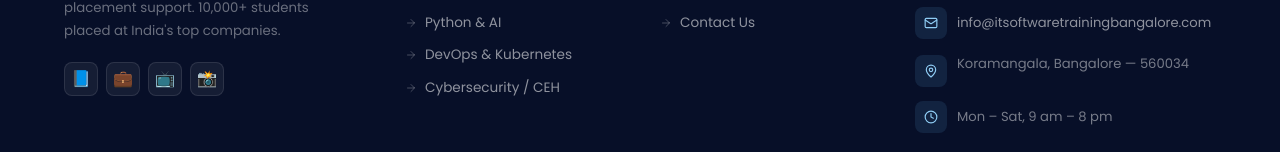
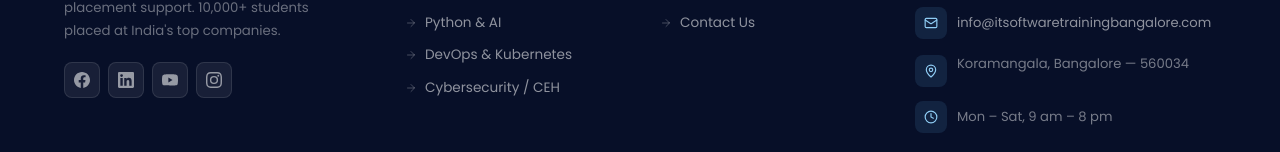
Before and after one commit to aidatatalents-ship-it/itsoftwaretraining, a Next.js app: page / in a window 1280 px wide. Shown: the part 7656-7808 px from the top of the page. Built offline with nearby package versions, Linux system fonts and the light colour scheme.

Commit message:
feat: replace emoji social icons with proper SVG icons (FB/LinkedIn/YT/IG) with hover colours

```diff
--- a/components/Footer.tsx
+++ b/components/Footer.tsx
@@ -20,10 +20,46 @@
 ];
 
 const socialLinks = [
-  { label: '📘', href: '#', title: 'Facebook' },
-  { label: '💼', href: '#', title: 'LinkedIn' },
-  { label: '📺', href: '#', title: 'YouTube' },
-  { label: '📸', href: '#', title: 'Instagram' },
+  {
+    title: 'Facebook',
+    href: '#',
+    color: '#1877F2',
+    icon: (
+      <svg xmlns="http://www.w3.org/2000/svg" width="16" height="16" viewBox="0 0 24 24" fill="currentColor">
+        <path d="M24 12.073C24 5.406 18.627 0 12 0S0 5.406 0 12.073C0 18.1 4.388 23.094 10.125 24v-8.437H7.078v-3.49h3.047V9.41c0-3.025 1.791-4.697 4.533-4.697 1.312 0 2.686.236 2.686.236v2.97h-1.513c-1.491 0-1.956.93-1.956 1.887v2.267h3.328l-.532 3.49h-2.796V24C19.612 23.094 24 18.1 24 12.073z"/>
+      </svg>
+    ),
+  },
+  {
+    title: 'LinkedIn',
+    href: '#',
+    color: '#0A66C2',
+    icon: (
+      <svg xmlns="http://www.w3.org/2000/svg" width="16" height="16" viewBox="0 0 24 24" fill="currentColor">
+        <path d="M20.447 20.452h-3.554v-5.569c0-1.328-.027-3.037-1.852-3.037-1.853 0-2.136 1.445-2.136 2.939v5.667H9.351V9h3.414v1.561h.046c.477-.9 1.637-1.85 3.37-1.85 3.601 0 4.267 2.37 4.267 5.455v6.286zM5.337 7.433a2.062 2.062 0 0 1-2.063-2.065 2.064 2.064 0 1 1 2.063 2.065zm1.782 13.019H3.555V9h3.564v11.452zM22.225 0H1.771C.792 0 0 .774 0 1.729v20.542C0 23.227.792 24 1.771 24h20.451C23.2 24 24 23.227 24 22.271V1.729C24 .774 23.2 0 22.222 0h.003z"/>
+      </svg>
+    ),
+  },
+  {
+    title: 'YouTube',
+    href: '#',
+    color: '#FF0000',
+    icon: (
+      <svg xmlns="http://www.w3.org/2000/svg" width="16" height="16" viewBox="0 0 24 24" fill="currentColor">
+        <path d="M23.498 6.186a3.016 3.016 0 0 0-2.122-2.136C19.505 3.545 12 3.545 12 3.545s-7.505 0-9.377.505A3.017 3.017 0 0 0 .502 6.186C0 8.07 0 12 0 12s0 3.93.502 5.814a3.016 3.016 0 0 0 2.122 2.136c1.871.505 9.376.505 9.376.505s7.505 0 9.377-.505a3.015 3.015 0 0 0 2.122-2.136C24 15.93 24 12 24 12s0-3.93-.502-5.814zM9.545 15.568V8.432L15.818 12l-6.273 3.568z"/>
+      </svg>
+    ),
+  },
+  {
+    title: 'Instagram',
+    href: '#',
+    color: '#E1306C',
+    icon: (
+      <svg xmlns="http://www.w3.org/2000/svg" width="16" height="16" viewBox="0 0 24 24" fill="currentColor">
+        <path d="M12 2.163c3.204 0 3.584.012 4.85.07 3.252.148 4.771 1.691 4.919 4.919.058 1.265.069 1.645.069 4.849 0 3.205-.012 3.584-.069 4.849-.149 3.225-1.664 4.771-4.919 4.919-1.266.058-1.644.07-4.85.07-3.204 0-3.584-.012-4.849-.07-3.26-.149-4.771-1.699-4.919-4.92-.058-1.265-.07-1.644-.07-4.849 0-3.204.013-3.583.07-4.849.149-3.227 1.664-4.771 4.919-4.919 1.266-.057 1.645-.069 4.849-.069zM12 0C8.741 0 8.333.014 7.053.072 2.695.272.273 2.69.073 7.052.014 8.333 0 8.741 0 12c0 3.259.014 3.668.072 4.948.2 4.358 2.618 6.78 6.98 6.98C8.333 23.986 8.741 24 12 24c3.259 0 3.668-.014 4.948-.072 4.354-.2 6.782-2.618 6.979-6.98.059-1.28.073-1.689.073-4.948 0-3.259-.014-3.667-.072-4.947-.196-4.354-2.617-6.78-6.979-6.98C15.668.014 15.259 0 12 0zm0 5.838a6.162 6.162 0 1 0 0 12.324 6.162 6.162 0 0 0 0-12.324zM12 16a4 4 0 1 1 0-8 4 4 0 0 1 0 8zm6.406-11.845a1.44 1.44 0 1 0 0 2.881 1.44 1.44 0 0 0 0-2.881z"/>
+      </svg>
+    ),
+  },
 ];
 
 export default function Footer() {
@@ -67,14 +103,32 @@
             {/* Social icons */}
             <div style={{ display: 'flex', gap: 8 }}>
               {socialLinks.map(s => (
-                <a key={s.title} href={s.href} title={s.title} style={{
-                  width: 34, height: 34, borderRadius: 8,
-                  background: 'rgba(255,255,255,0.06)',
-                  border: '1px solid rgba(255,255,255,0.10)',
-                  display: 'flex', alignItems: 'center', justifyContent: 'center',
-                  fontSize: '1rem', textDecoration: 'none', transition: 'background 0.2s',
-                }}>
-                  {s.label}
+                <a
+                  key={s.title}
+                  href={s.href}
+                  title={s.title}
+                  aria-label={s.title}
+                  style={{
+                    width: 36, height: 36, borderRadius: 8,
+                    background: 'rgba(255,255,255,0.07)',
+                    border: '1px solid rgba(255,255,255,0.10)',
+                    display: 'flex', alignItems: 'center', justifyContent: 'center',
+                    color: 'rgba(255,255,255,0.55)',
+                    textDecoration: 'none',
+                    transition: 'background 0.2s, color 0.2s, border-color 0.2s',
+                  }}
+                  onMouseEnter={e => {
+                    (e.currentTarget as HTMLAnchorElement).style.background = s.color;
+                    (e.currentTarget as HTMLAnchorElement).style.color = '#fff';
+                    (e.currentTarget as HTMLAnchorElement).style.borderColor = s.color;
+                  }}
+                  onMouseLeave={e => {
+                    (e.currentTarget as HTMLAnchorElement).style.background = 'rgba(255,255,255,0.07)';
+                    (e.currentTarget as HTMLAnchorElement).style.color = 'rgba(255,255,255,0.55)';
+                    (e.currentTarget as HTMLAnchorElement).style.borderColor = 'rgba(255,255,255,0.10)';
+                  }}
+                >
+                  {s.icon}
                 </a>
               ))}
             </div>
```
